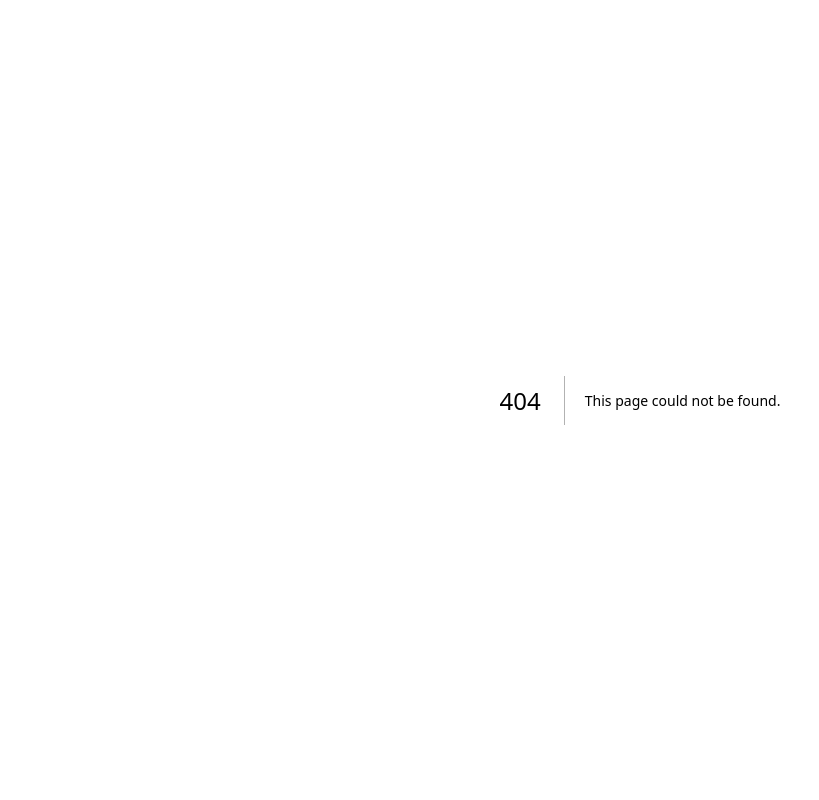
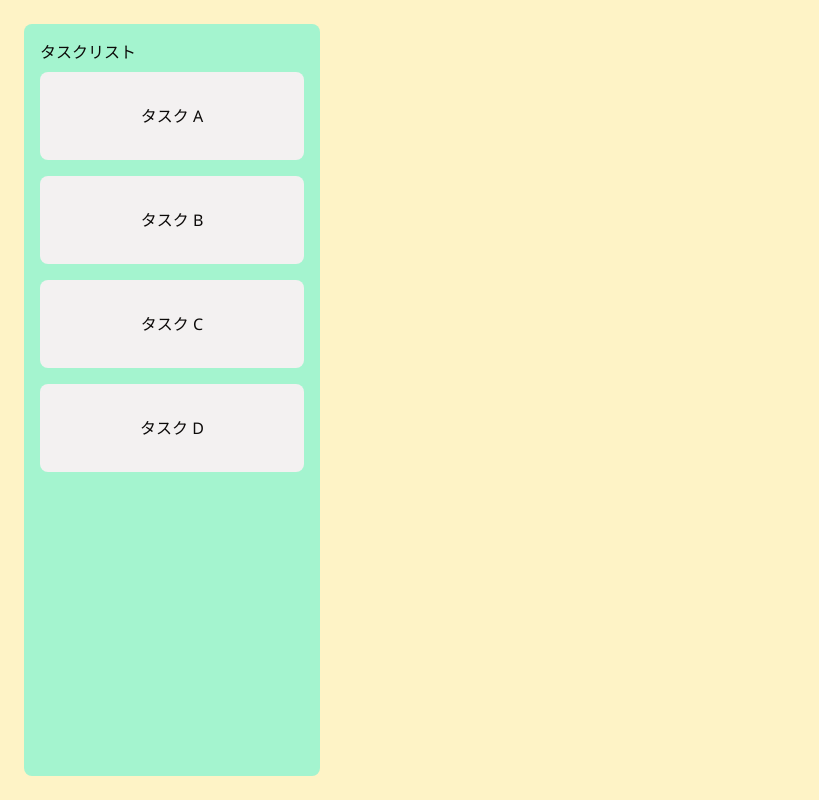
Before and after one commit to tainakarorue/2026-next-dndkit-lesson, a Next.js app: page /lesson/06 in a window 1280 px wide. Before the commit this address had no page. Shown: the whole page, without its empty margins (0-819 px from the left). Built offline with nearby package versions, Linux system fonts and the light colour scheme; a web font is replaced by a local one.

Commit message:
add lesson 06

```diff
--- /dev/null
+++ b/app/lesson/06/page.tsx
@@ -0,0 +1,111 @@
+'use client'
+
+import { useState } from 'react'
+import {
+  DndContext,
+  DragEndEvent,
+  DragStartEvent,
+  KeyboardSensor,
+  MouseSensor,
+  TouchSensor,
+  useSensor,
+  useSensors,
+  DragOverlay,
+} from '@dnd-kit/core'
+import {
+  SortableContext,
+  arrayMove,
+  sortableKeyboardCoordinates,
+  rectSortingStrategy,
+} from '@dnd-kit/sortable'
+import {
+  restrictToVerticalAxis,
+  restrictToWindowEdges,
+  snapCenterToCursor,
+} from '@dnd-kit/modifiers'
+
+// | モディファイア | 効果 |
+// | `restrictToVerticalAxis` | Y 方向のみ移動可能（X を 0 に固定） |
+// | `restrictToHorizontalAxis` | X 方向のみ移動可能 |
+// | `restrictToWindowEdges` | ウィンドウ外に出ないよう制限 |
+// | `restrictToParentElement` | 親要素の境界内に制限 |
+// | `restrictToFirstScrollableAncestor` | 最初のスクロール可能祖先の境界内に制限 |
+// | `snapCenterToCursor` | ドラッグ要素の中心をカーソルに合わせる |
+
+import { OverlayCard } from '@/components/dnd-kit/overlay-card'
+import { SortableGridItem } from '@/components/dnd-kit/sortable-grid-item'
+
+type Item = { id: string; label: string }
+
+const initialItems: Item[] = [
+  { id: 'item-1', label: 'タスク A' },
+  { id: 'item-2', label: 'タスク B' },
+  { id: 'item-3', label: 'タスク C' },
+  { id: 'item-4', label: 'タスク D' },
+]
+
+const Page = () => {
+  const [items, setItems] = useState<Item[]>(initialItems)
+  const [activeId, setActiveId] = useState<string | null>(null)
+
+  const sensors = useSensors(
+    useSensor(MouseSensor),
+    useSensor(TouchSensor),
+    useSensor(KeyboardSensor, {
+      coordinateGetter: sortableKeyboardCoordinates,
+    }),
+  )
+
+  const activeItem = activeId
+    ? (items.find((item) => item.id === activeId) ?? null)
+    : null
+
+  const handleDragStart = ({ active }: DragStartEvent) => {
+    setActiveId(active.id as string)
+  }
+
+  const handleDragEnd = ({ active, over }: DragEndEvent) => {
+    setActiveId(null)
+    if (!over || active.id === over.id) return
+    setItems((prev) => {
+      const oldIndex = prev.findIndex((item) => item.id === active.id)
+      const newIndex = prev.findIndex((item) => item.id === over.id)
+      return arrayMove(prev, oldIndex, newIndex)
+    })
+  }
+
+  return (
+    <DndContext
+      sensors={sensors}
+      onDragStart={handleDragStart}
+      onDragEnd={handleDragEnd}
+      onDragCancel={() => setActiveId(null)}
+      modifiers={[restrictToVerticalAxis, restrictToWindowEdges]}
+    >
+      <div className="w-full h-screen grid grid-cols-4 gap-4 bg-amber-100 p-6 overflow-hidden">
+        <div className="flex flex-col gap-2 rounded-md p-4 bg-emerald-200">
+          <h2>タスクリスト</h2>
+          <SortableContext
+            items={items.map((item) => item.id)}
+            strategy={rectSortingStrategy}
+          >
+            <div className="flex flex-col gap-4">
+              {items.map((item) => (
+                <SortableGridItem
+                  key={item.id}
+                  id={item.id}
+                  label={item.label}
+                />
+              ))}
+            </div>
+          </SortableContext>
+        </div>
+      </div>
+      <DragOverlay modifiers={[snapCenterToCursor]}>
+        {activeItem ? <OverlayCard label={activeItem.label} /> : null}
+      </DragOverlay>
+    </DndContext>
+  )
+}
+
+export default Page
--- a/package.json
+++ b/package.json
@@ -10,6 +10,7 @@
   },
   "dependencies": {
     "@dnd-kit/core": "^6.3.1",
+    "@dnd-kit/modifiers": "^9.0.0",
     "@dnd-kit/sortable": "^10.0.0",
     "@dnd-kit/utilities": "^3.2.2",
     "class-variance-authority": "^0.7.1",
```
Also changed, not shown: 1 other file (tests, documents, lock files or other folders).
